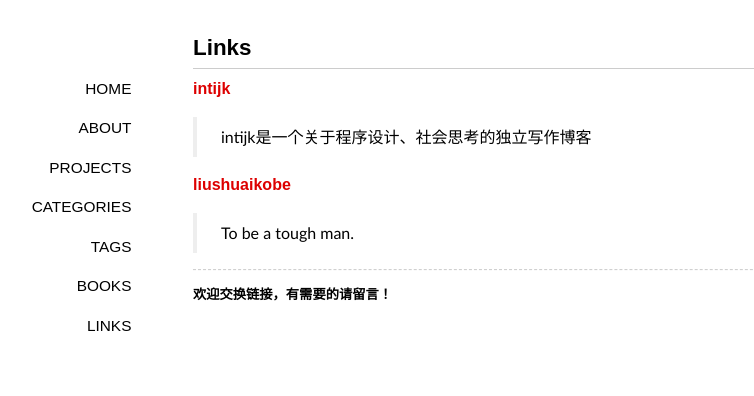
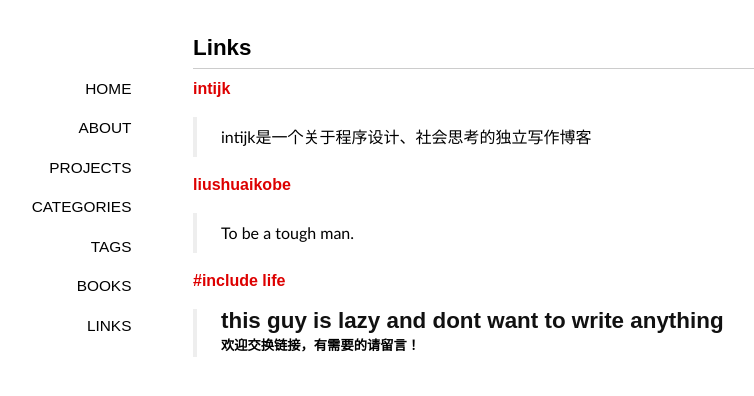
Before and after one commit to lazybios/lazybios.github.com, a Jekyll site: the page built from links/index.md, in a window 1280 px wide. Shown: the top 396 px of the page, without its empty margins (147-901 px from the left). Built offline with Jekyll 4.4.1, drawn with Linux system fonts in a browser that asks for light colours; some web fonts are replaced; Markdown is read by kramdown in place of the engine named in the settings; comment, search, counter and statistics services are not loaded.

Commit message:
add new link

```diff
--- a/links/index.md
+++ b/links/index.md
@@ -10,5 +10,7 @@ comments: yes
 ####[liushuaikobe](http://liushuaikobe.github.io/)
 > To be a tough man.
 
+####[#include life](http://www.ziggear.us/)
+> this guy is lazy and dont want to write anything
 ---------------------
 #####欢迎交换链接，有需要的请留言！
```
